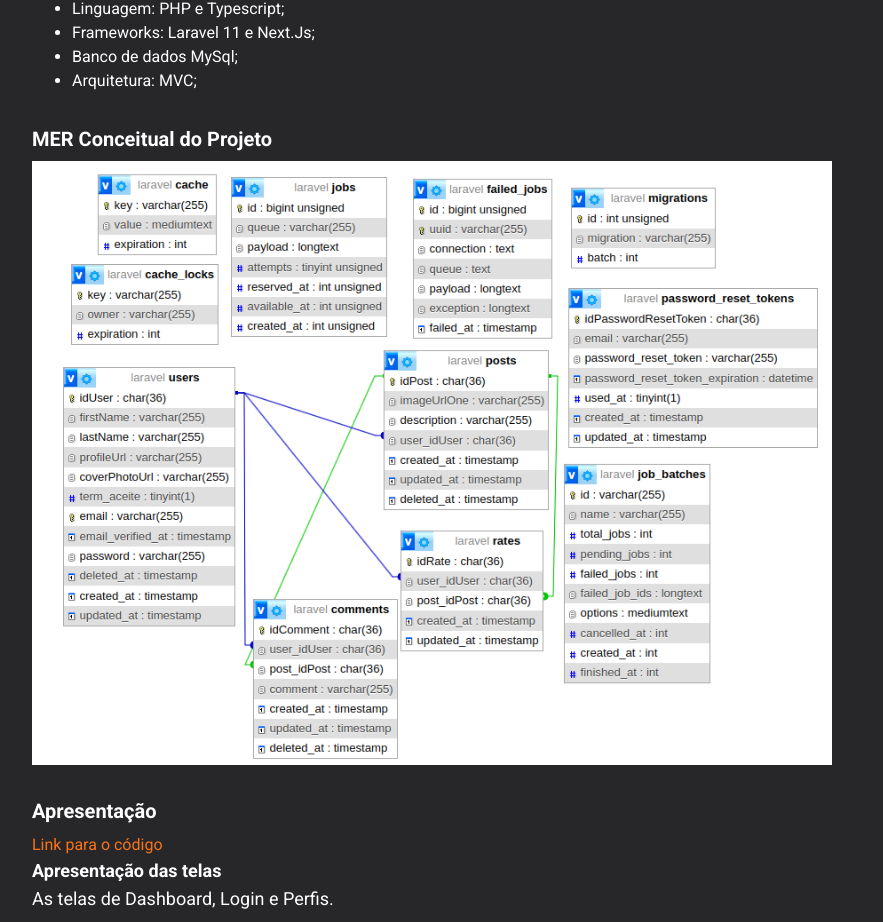
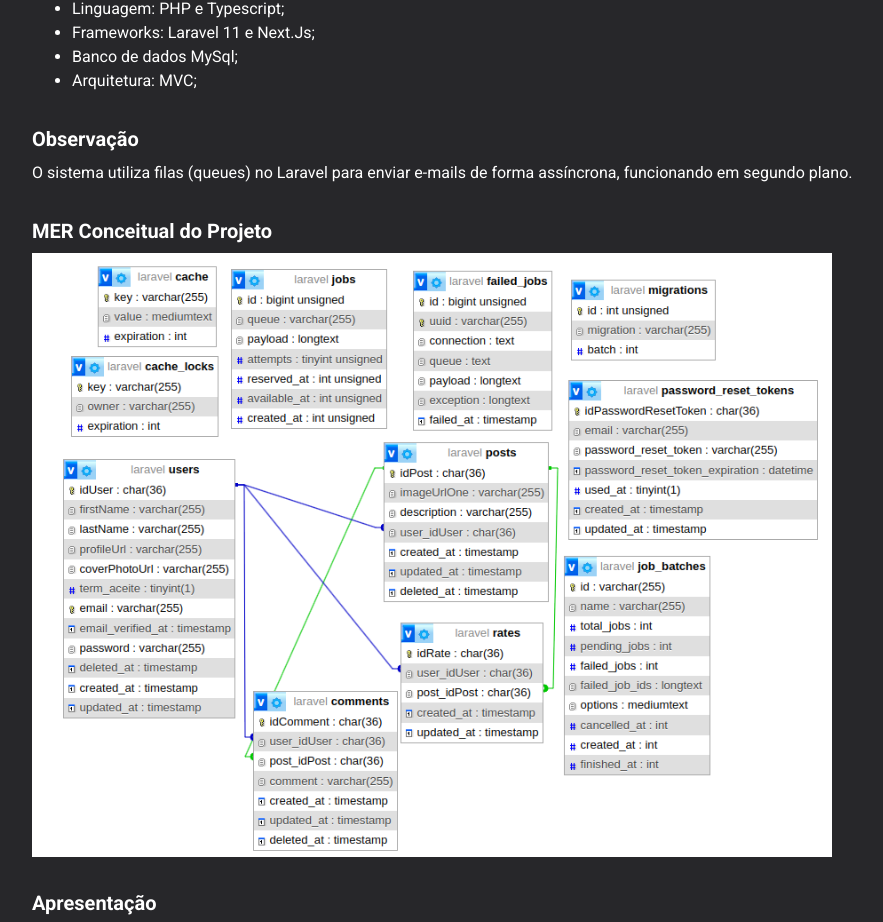
Before and after one commit to andre-albuquerque01/Portfolio_v2, a Next.js app: page /projects/socialMedia in a window 1280 px wide. Shown: the part 939-1861 px from the top of the page, without its empty margins (88-971 px from the left). Built offline with nearby package versions, Linux system fonts and the light colour scheme.

Commit message:
feat: add image

```diff
--- a/src/app/(home)/projects/socialMedia/page.tsx
+++ b/src/app/(home)/projects/socialMedia/page.tsx
@@ -132,7 +132,6 @@
             <div className="text-xl">
               <h2 className="font-bold">Arquitetura do projeto</h2>
             </div>
-
             <div className="">
               <ul className="list-disc ml-10">
                 <li>Linguagem: PHP e Typescript;</li>
@@ -140,6 +139,17 @@
                 <li>Banco de dados MySql;</li>
                 <li>Arquitetura: MVC;</li>
               </ul>
+            </div>
+          </div>
+          <div className="space-y-2">
+            <div className="text-xl">
+              <h2 className="font-bold">Observação</h2>
+            </div>
+            <div className="">
+              <p>
+                O sistema utiliza filas (queues) no Laravel para enviar e-mails
+                de forma assíncrona, funcionando em segundo plano.
+              </p>
             </div>
           </div>
           <div className="space-y-2">
```
